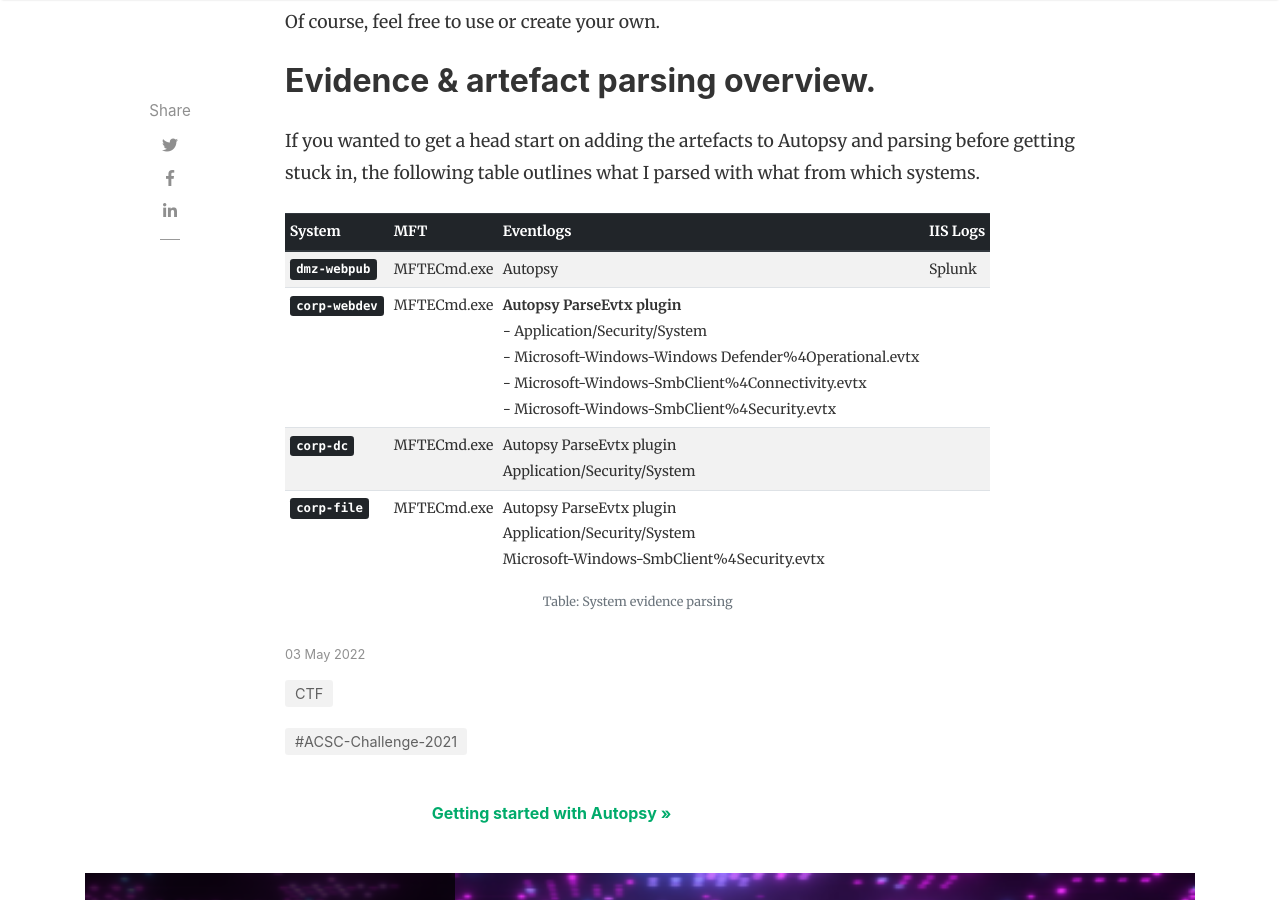
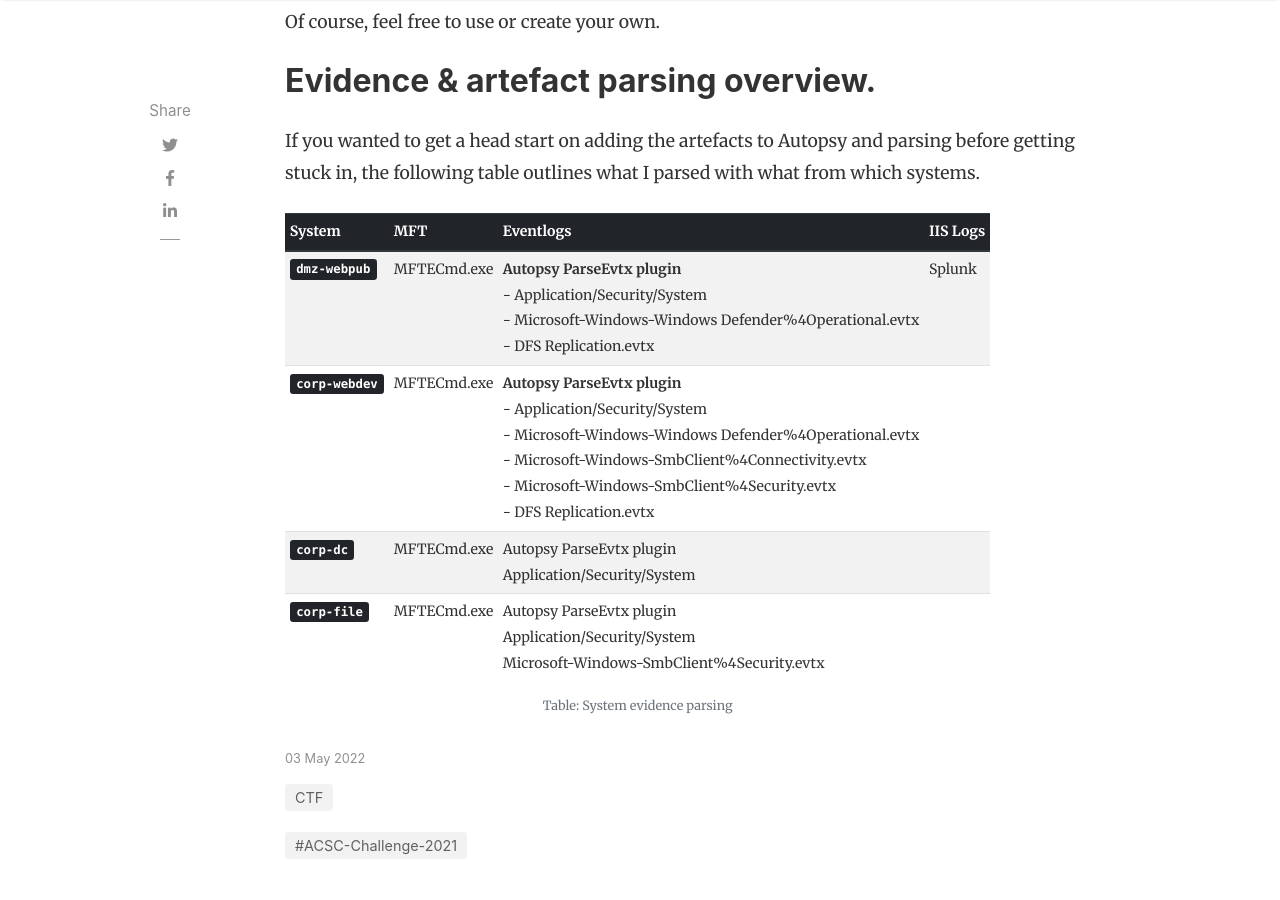
Before and after one commit to shannaniggans/fancy4n6.github.io, a Jekyll site: the page built from _posts/2022-05-03-ACSC-BSides-IR-Challenge-2021-Setup.md, in a window 1280 px wide and 900 px high, scrolled down 5920 px. Built offline with Jekyll 4.4.1, drawn with Linux system fonts in a browser that asks for light colours; nearby versions of some CDN libraries; comment, search, counter and statistics services are not loaded.

Commit message:
Update 2022-05-03-ACSC-BSides-IR-Challenge-2021-Setup.md
updates

```diff
--- a/_posts/2022-05-03-ACSC-BSides-IR-Challenge-2021-Setup.md
+++ b/_posts/2022-05-03-ACSC-BSides-IR-Challenge-2021-Setup.md
@@ -113,13 +113,13 @@
     <tr>
       <th scope="row"><kbd>dmz-webpub</kbd></th>
       <td>MFTECmd.exe</td>
-      <td>Autopsy</td>
+      <td><b>Autopsy ParseEvtx plugin</b><br>- Application/Security/System<br>- Microsoft-Windows-Windows Defender%4Operational.evtx<br>- DFS Replication.evtx</td>
       <td>Splunk</td>
     </tr>
     <tr>
       <th scope="row"><kbd>corp-webdev</kbd></th>
       <td>MFTECmd.exe</td>
-      <td><b>Autopsy ParseEvtx plugin</b><br>- Application/Security/System<br>- Microsoft-Windows-Windows Defender%4Operational.evtx<br>- Microsoft-Windows-SmbClient%4Connectivity.evtx<br>- Microsoft-Windows-SmbClient%4Security.evtx</td>
+      <td><b>Autopsy ParseEvtx plugin</b><br>- Application/Security/System<br>- Microsoft-Windows-Windows Defender%4Operational.evtx<br>- Microsoft-Windows-SmbClient%4Connectivity.evtx<br>- Microsoft-Windows-SmbClient%4Security.evtx<br>- DFS Replication.evtx</td>
       <td></td>
     </tr>
     <tr>
```
